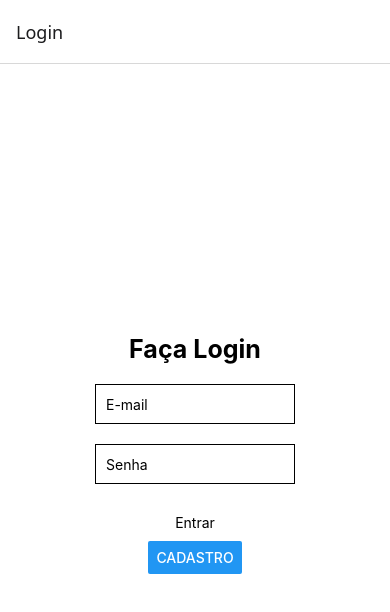
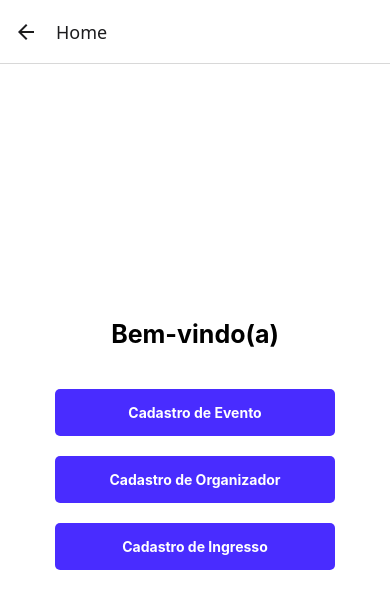
Before and after one commit to clarapereiraa/MOBILE_SPRINT, a React Native app: screen /Home in a window 390 px wide. Shown: the top 612 px of the page. Built offline with nearby package versions, Linux system fonts and the light colour scheme.

Commit message:
atualizador 19-03

```diff
--- a/src/App.js
+++ b/src/App.js
@@ -3,6 +3,7 @@ import { NavigationContainer } from '@react-navigation/native';
 import { createStackNavigator } from '@react-navigation/stack';
 import LoginScreen from './screens/LoginScreen';
 import CadastroScreen from './screens/CadastroScreen';
+import HomeScreen from './screens/HomeScreen';
 
 const Stack = createStackNavigator();
 
@@ -12,6 +13,7 @@ export default function App() {
       <Stack.Navigator initialRouteName="Login">
         <Stack.Screen name="Login" component={LoginScreen} />
         <Stack.Screen name="Cadastro" component={CadastroScreen} />
+        <Stack.Screen name="Home" component={HomeScreen} />
       </Stack.Navigator>
     </NavigationContainer>
   );
--- /dev/null
+++ b/src/screens/HomeScreen.js
@@ -0,0 +1,60 @@
+import React from "react";
+import { View, Text, TouchableOpacity, StyleSheet, Button } from "react-native";
+
+export default function Home({ navigation }) {
+  return (
+    <View style={styles.container}>
+      <Text style={styles.title}>Bem-vindo(a)</Text>
+
+      <TouchableOpacity
+        style={styles.button}
+        onPress={() => navigation.navigate("CadastroEvento")}
+      >
+        <Text style={styles.buttonText}>Cadastro de Evento</Text>
+      </TouchableOpacity>
+
+      <TouchableOpacity
+        style={styles.button}
+        onPress={() => navigation.navigate("CadastroOrganizador")}
+      >
+        <Text style={styles.buttonText}>Cadastro de Organizador</Text>
+      </TouchableOpacity>
+
+      <TouchableOpacity
+        style={styles.button}
+        onPress={() => navigation.navigate("CadastroIngresso")}
+      >
+        <Text style={styles.buttonText}>Cadastro de Ingresso</Text>
+      </TouchableOpacity>
+
+
+    </View>
+  );
+}
+
+const styles = StyleSheet.create({
+  container: {
+    flex: 1,
+    justifyContent: "center",
+    alignItems: "center",
+    backgroundColor: "white",
+    padding: 20,
+  },
+  title: {
+    fontSize: 25,
+    fontWeight: "bold",
+    marginBottom: 40,
+  },
+  button: {
+    backgroundColor: "#492CFF",
+    padding: 15,
+    borderRadius: 5,
+    alignItems: "center",
+    width: "80%",
+    marginBottom: 20,
+  },
+  buttonText: {
+    color: "white",
+    fontWeight: "bold",
+  },
+});
```
